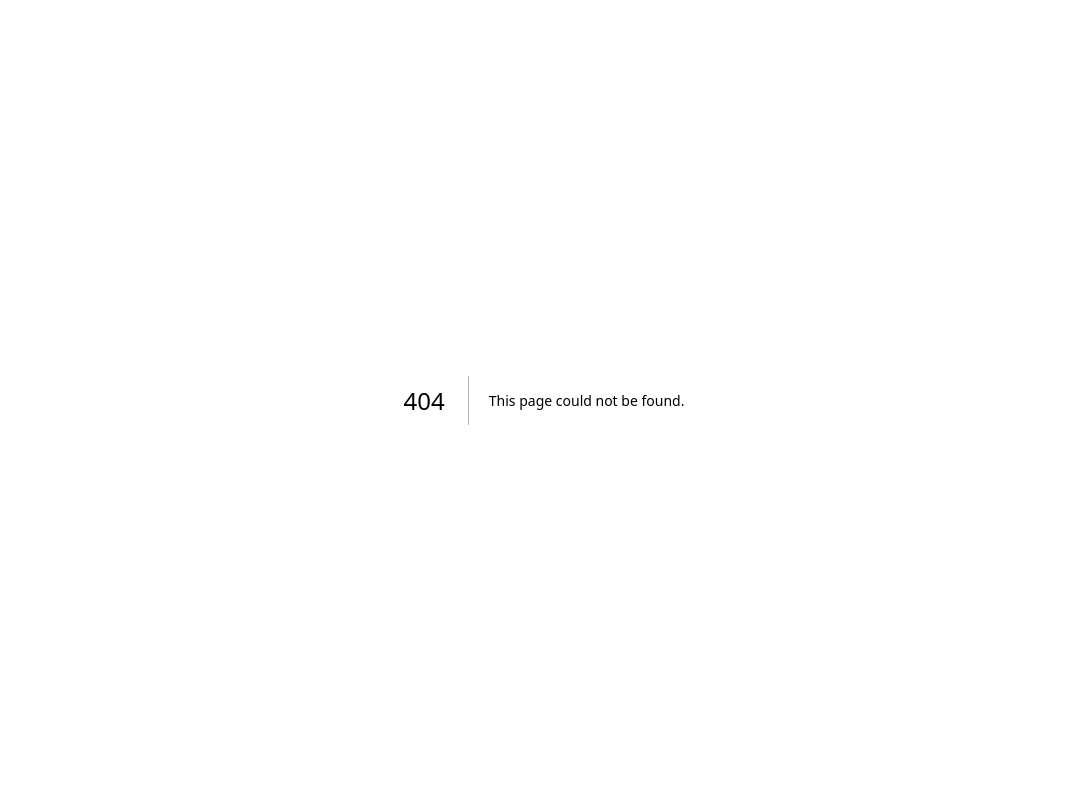
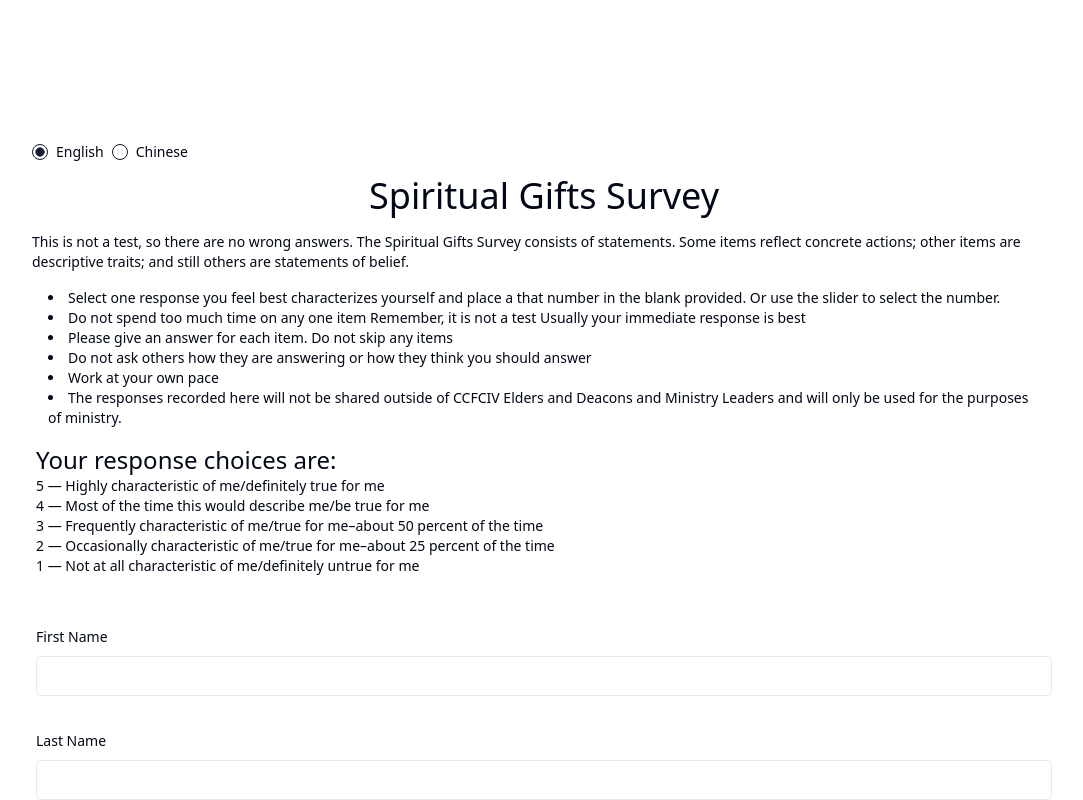
Before and after one commit to kacasey8/ccfciv_spiritual_gifts, a Next.js app: page /english in a window 1280 px wide. Before the commit this address had no page. Shown: the top 800 px of the page, without its empty margins (96-1179 px from the left). Built offline with nearby package versions, Linux system fonts and the light colour scheme.

Commit message:
use a little react routing

```diff
--- a/app/SpiritualGiftsForm.tsx
+++ b/app/SpiritualGiftsForm.tsx
@@ -88,8 +88,8 @@ export function SpiritualGiftsForm({ language }: Props) {
 
   return (
     <Form {...form}>
-      <StickyHeader language={language} />
       <form onSubmit={form.handleSubmit(onSubmit)} className="space-y-8 px-1">
+        <StickyHeader language={language} />
         <FormField
           control={form.control}
           name="firstName"
--- /dev/null
+++ b/app/chinese/page.tsx
@@ -0,0 +1,8 @@
+import React from "react";
+import Home from "../page";
+
+function Chinese() {
+  return <Home />;
+}
+
+export default Chinese;
--- /dev/null
+++ b/app/english/page.tsx
@@ -0,0 +1,8 @@
+import React from "react";
+import Home from "../page";
+
+function English() {
+  return <Home />;
+}
+
+export default English;
--- a/app/page.tsx
+++ b/app/page.tsx
@@ -2,13 +2,33 @@
 
 import { SpiritualGiftsForm } from "./SpiritualGiftsForm";
 import { Instructions } from "./Instructions";
-import { Suspense, useState } from "react";
+import { Suspense, useEffect, useState } from "react";
+import { usePathname, useRouter } from "next/navigation";
 
 export default function Home() {
-  const userLanguage = typeof window !== "undefined" ? navigator.language : "";
-  const [language, setLanguage] = useState<"chinese" | "english">(
-    userLanguage.toLocaleLowerCase().includes("ch") ? "chinese" : "english"
-  );
+  const router = useRouter();
+  const pathName = usePathname();
+
+  const language = pathName?.includes("chinese") ? "chinese" : "english";
+  const setLanguage = (lang: "chinese" | "english") => {
+    router.replace(`/${lang}`);
+  };
+
+  useEffect(() => {
+    // If the user hits the root path, redirect based on the browser's language
+    if (pathName === "/") {
+      // Detect the browser's preferred language
+      const userLanguage =
+        typeof window !== "undefined" ? navigator.language : "";
+      let detectedLocale = "chinese";
+
+      if (userLanguage.toLocaleLowerCase().includes("en")) {
+        detectedLocale = "english";
+      }
+
+      router.replace(`/${detectedLocale}`);
+    }
+  }, [pathName]);
   return (
     <main className="flex min-h-screen flex-col items-center justify-between p-3 md:p-24 pt-0">
       <div className="z-10 w-full max-w-5xl flex-col items-center justify-between font-sans lg:flex">
```
